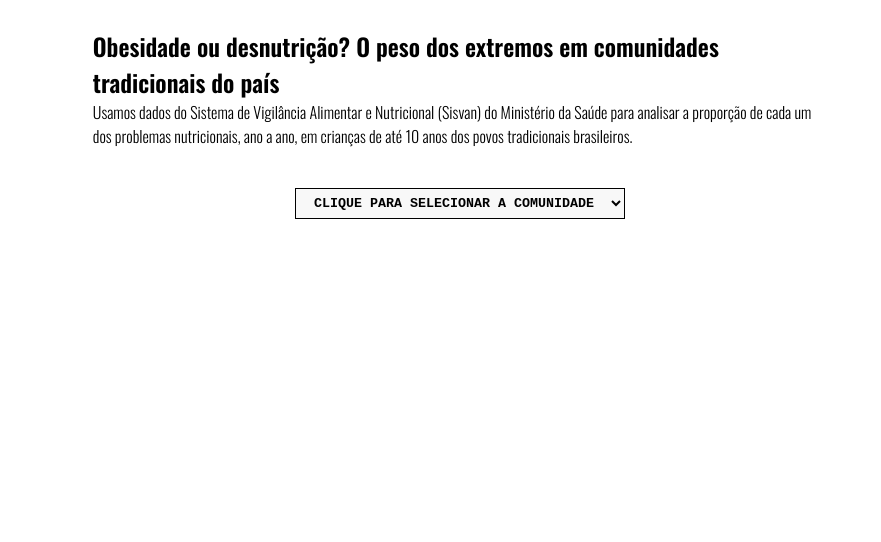
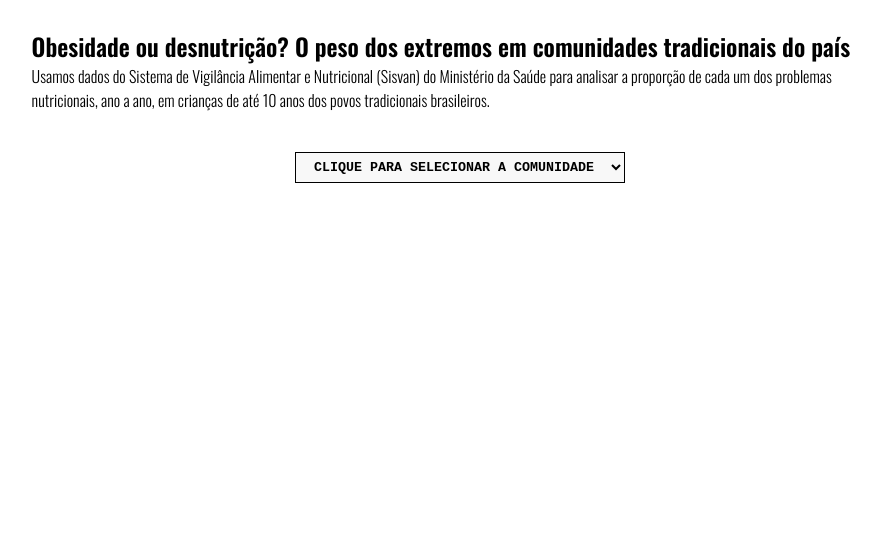
Before and after one commit to SumaiaVillela/comunidades-tradicionais, a plain HTML site: page index.html in a window 1280 px wide. Shown: the whole page, without its empty margins (180-1061 px from the left). Drawn offline with nearby package versions, Linux system fonts and the light colour scheme; a script that the page names is missing.

Commit message:
Update style.css

```diff
--- a/style.css
+++ b/style.css
@@ -39,7 +39,7 @@ h1{
     font-size: 1.5rem;
     font-weight: 600;
     padding-top: 20px;
-    width: 60%;
+    width: 70%;
     margin: 0 auto;
 
 }
@@ -48,6 +48,6 @@ h3{
     font-family: "Oswald", sans-serif;
     font-size: 1rem;
     font-weight: 300;
-    width: 60%;
+    width: 70%;
     margin: 0 auto;
 }
```
